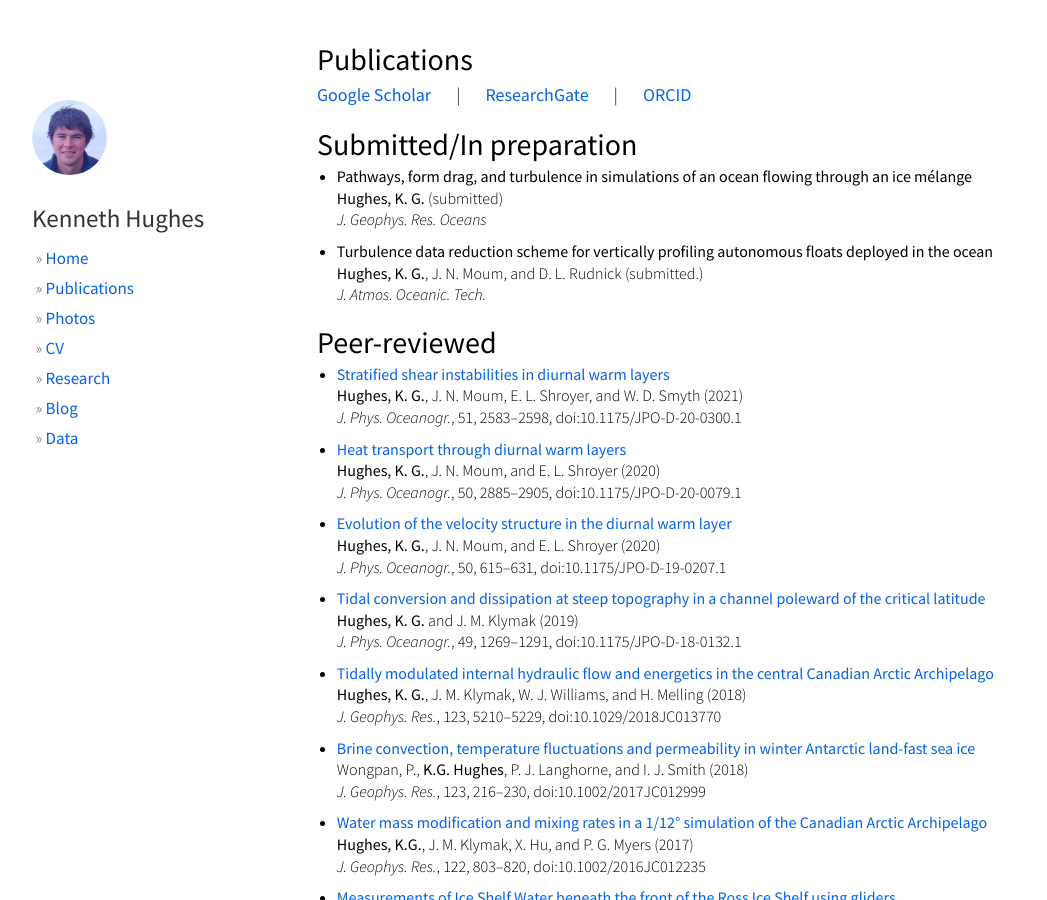
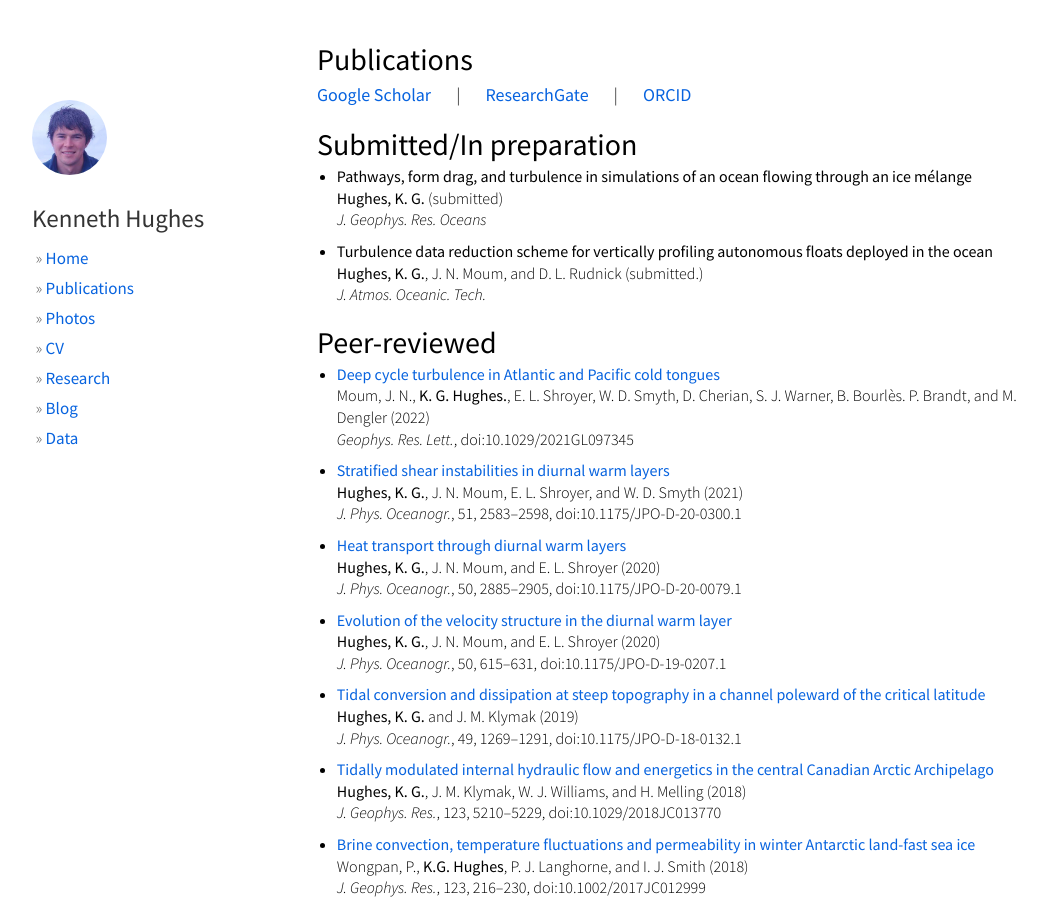
Before and after one commit to hugke729/hugke729.github.io, a Jekyll site: the page built from publications/index.md, in a window 1280 px wide and 900 px high. Shown: the whole window, without its empty margins (53-1100 px from the left). Built offline with Jekyll 4.4.1, drawn with Linux system fonts in a browser that asks for light colours; nearby versions of some CDN libraries.

Commit message:
Add GRL paper

```diff
--- a/publications/index.md
+++ b/publications/index.md
@@ -19,8 +19,11 @@ __Hughes, K. G.__ (submitted)
 __Hughes, K. G.__, J. N. Moum, and D. L. Rudnick  (submitted.)
 *J. Atmos. Oceanic. Tech.*
 
+## Peer-reviewed
 
-## Peer-reviewed
+* [Deep cycle turbulence in Atlantic and Pacific cold tongues][pr13]
+Moum, J. N., __K. G. Hughes.__, E. L. Shroyer, W. D. Smyth, D. Cherian, S. J. Warner, B. Bourlès. P. Brandt, and M. Dengler (2022)
+*Geophys. Res. Lett.*, doi:10.1029/2021GL097345
 
 * [Stratified shear instabilities in diurnal warm layers][pr12]
 __Hughes, K. G.__, J. N. Moum, E. L. Shroyer, and W. D. Smyth (2021)
```
Also changed, not shown: other parts of publications/index.md (+1 -0 lines).
